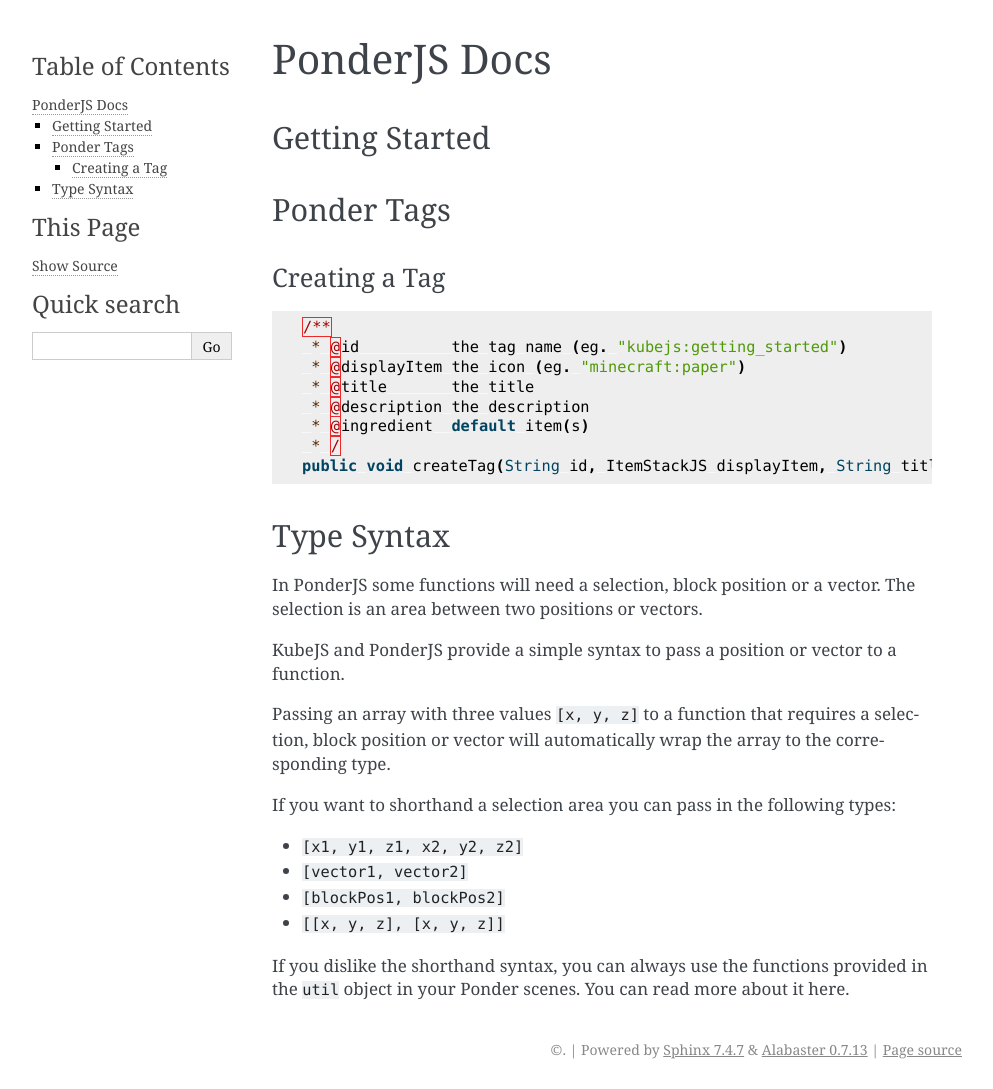
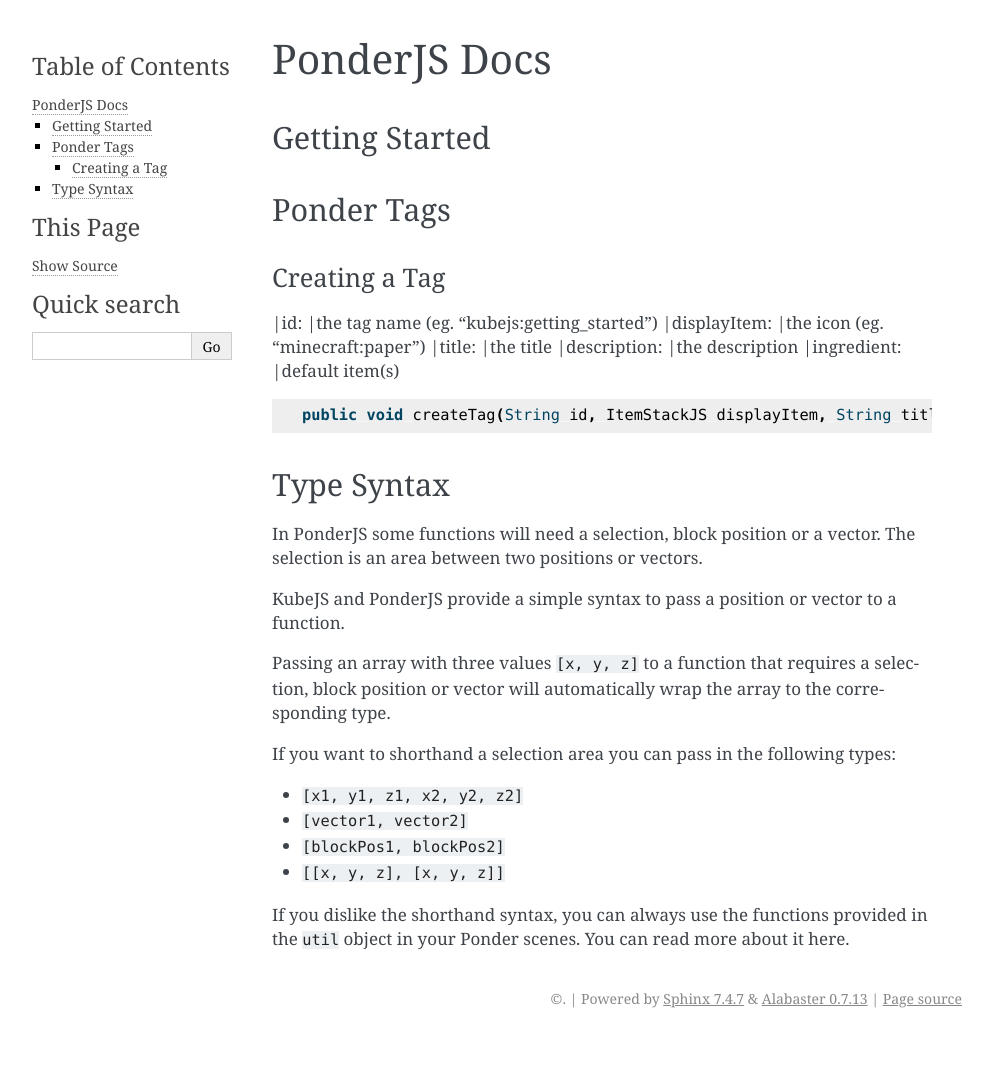
Before and after one commit to Ludi87/ponderjs-docs, a Sphinx documentation site: the page built from docs/ponderjs.md, in a window 1280 px wide. Shown: the whole page, without its empty margins (148-1141 px from the left). Built offline with Sphinx 7.4.7, drawn with Linux system fonts in a browser that asks for light colours; after the commit the page ends 1038 px from its top, so only the background shows below that.

Commit message:
Update ponderjs.md

````diff
--- a/docs/ponderjs.md
+++ b/docs/ponderjs.md
@@ -6,14 +6,15 @@
 
 ### Creating a Tag
 
+
+|id:          |the tag name (eg. "kubejs:getting_started")
+|displayItem: |the icon (eg. "minecraft:paper")
+|title:       |the title
+|description: |the description
+|ingredient:  |default item(s)
+
+
 ```js
-/**
- * @id          the tag name (eg. "kubejs:getting_started")
- * @displayItem the icon (eg. "minecraft:paper")
- * @title       the title
- * @description the description
- * @ingredient  default item(s)
- * /
 public void createTag(String id, ItemStackJS displayItem, String title, String description, IngredientJS ingredient)
 ```
 
````
